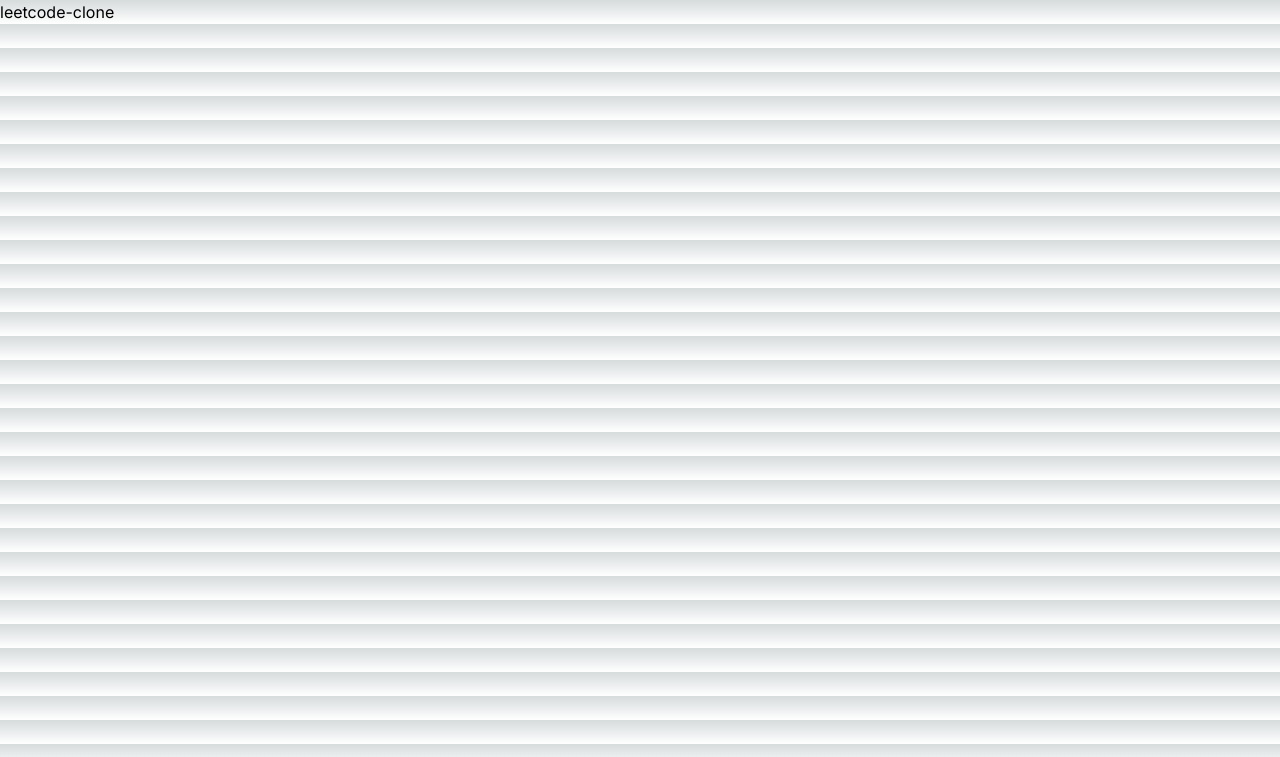
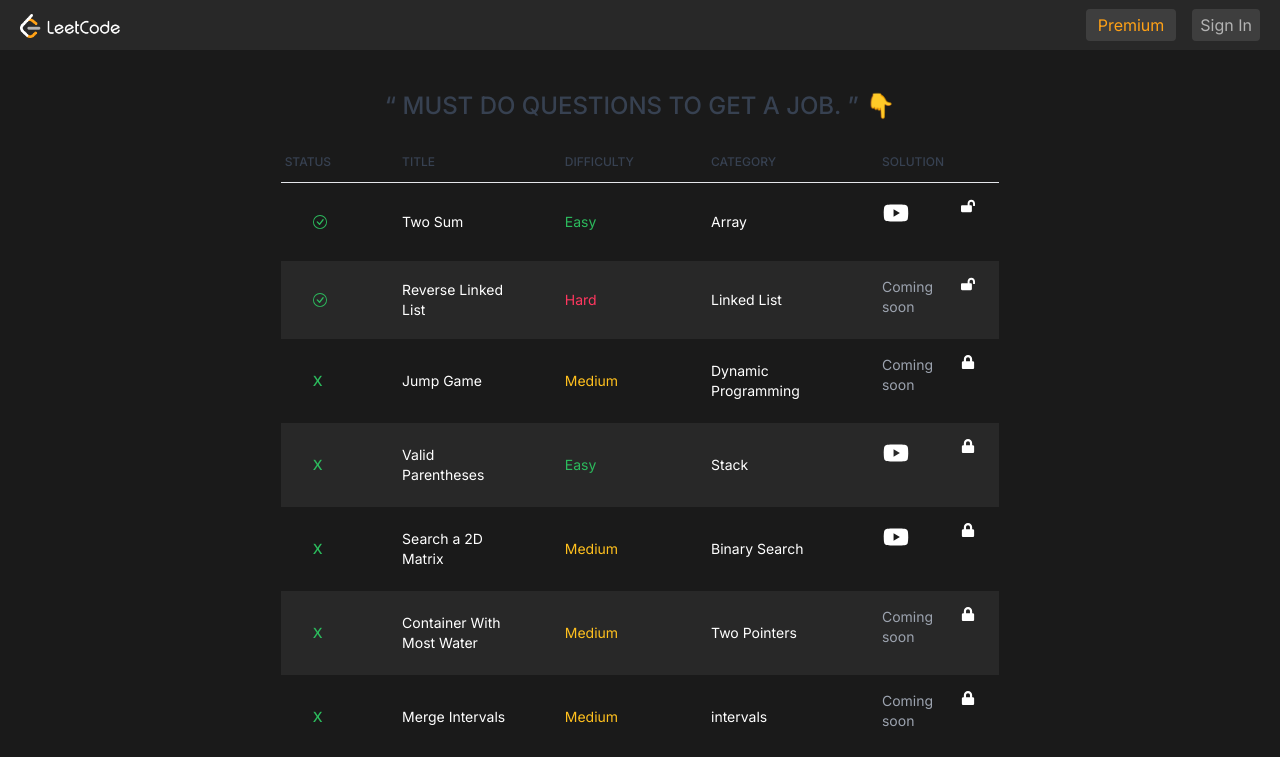
Before and after one commit to tejaskh3/codeshub, a Next.js app: page / in a window 1280 px wide. Shown: the top 757 px of the page. Built offline with nearby package versions, Linux system fonts and the light colour scheme; no server answers.

Commit message:
feat:added questions ui

```diff
--- a/package.json
+++ b/package.json
@@ -17,6 +17,7 @@
     "react-dom": "^18",
     "react-firebase-hooks": "^5.1.1",
     "react-icons": "^4.11.0",
+    "react-youtube": "^10.1.0",
     "recoil": "^0.7.7"
   },
   "devDependencies": {
--- a/src/app/page.tsx
+++ b/src/app/page.tsx
@@ -1,9 +1,40 @@
-import Image from 'next/image'
+import Topbar from "@/components/topbar/Topbar";
+import Image from "next/image";
+import ProblemsTable from "./problems-table/ProblemsTable";
 
 export default function Home() {
   return (
-    <main >
-     leetcode-clone
+    <main className="bg-dark-layer-2 min-h-screen">
+      <Topbar />
+      <h1 className="text-2xl text-center text-gray-700 dark:text-gray-400 font-medium uppercase mt-10 mb-5">
+        &ldquo; Must do questions to get a job. &rdquo; 👇
+      </h1>
+
+      <div className="relative overflow-x-auto mx-auto px-6 pb-10">
+        <table className="text-sm text-left text-gray-500 dark:text-gray-400 sm:w-7/12 w-full max-w-[1200px] mx-auto">
+          <thead className="text-xs text-gray-700 uppercase dark:text-gray-400 border-b ">
+            <tr>
+              <th scope="col" className="px-1 py-3 w-0 font-medium">
+                Status
+              </th>
+              <th scope="col" className="px-6 py-3 w-0 font-medium">
+                Title
+              </th>
+              <th scope="col" className="px-6 py-3 w-0 font-medium">
+                Difficulty
+              </th>
+
+              <th scope="col" className="px-6 py-3 w-0 font-medium">
+                Category
+              </th>
+              <th scope="col" className="px-6 py-3 w-0 font-medium">
+                Solution
+              </th>
+            </tr>
+          </thead>
+          <ProblemsTable></ProblemsTable>
+        </table>
+      </div>
     </main>
-  )
+  );
 }
--- /dev/null
+++ b/src/app/problems-table/ProblemsTable.tsx
@@ -0,0 +1,60 @@
+import React from "react";
+import { problems } from "@/problems-data/Problems";
+import { BsCheckCircle } from "react-icons/bs";
+import { AiFillYoutube } from "react-icons/ai";
+import { IoClose } from "react-icons/io5";
+import Link from "next/link";
+import { FaLock, FaLockOpen } from "react-icons/fa";
+
+type ProblemsTableProps = {
+  setLoadingProblems: React.Dispatch<React.SetStateAction<boolean>>;
+};
+
+const ProblemsTable: React.FC<ProblemsTableProps> = () => {
+  return (
+    <>
+      <tbody className="text-white ">
+        {problems.map((problem, idx) => {
+          const difficulyColor =
+            problem.difficulty === "Easy"
+              ? "text-dark-green-s"
+              : problem.difficulty === "Medium"
+              ? "text-dark-yellow"
+              : "text-dark-pink";
+          return (
+            <tr
+              className={`${idx % 2 == 1 ? "bg-dark-layer-1" : ""}`}
+              key={problem.id}
+            >
+              <th className="px-2 py-4 font-medium whitespace-nowrap text-dark-green-s">
+              <td className="px-6 py-4">
+                {!problem.isPaid ? <BsCheckCircle></BsCheckCircle> : <p>X</p>}
+              </td>
+              </th>
+
+              <td className="px-6 py-4">
+                {problem.title}
+              </td>
+              <td className={`px-6 py-4 ${difficulyColor}`}>
+                {problem.difficulty}
+              </td>
+              <td className={"px-6 py-4"}>{problem.category}</td>
+              <td className={"px-6 py-4 flex flex-row justify-between"}>
+                {problem.videoId ? (
+                  <AiFillYoutube
+                    fontSize={"28"}
+                    className="cursor-pointer hover:text-red-600"
+                  />
+                ) : (
+                  <p className="text-gray-400">Coming soon</p>
+                )}
+                <span>{problem.isPaid ? <FaLock /> : <FaLockOpen />}</span>
+              </td>
+            </tr>
+          );
+        })}
+      </tbody>
+    </>
+  );
+};
+export default ProblemsTable;
--- /dev/null
+++ b/src/components/topbar/Topbar.tsx
@@ -0,0 +1,72 @@
+"use client"
+import Link from "next/link";
+import { useRouter } from "next/navigation";
+import React from "react";
+import { useAuthState } from "react-firebase-hooks/auth";
+import { useSetRecoilState } from "recoil";
+import Image from "next/image";
+import { FaChevronLeft, FaChevronRight } from "react-icons/fa";
+import { BsList } from "react-icons/bs";
+import { auth } from "../../firebase/firebase";
+
+type TopbarProps = {
+  problemPage?: boolean;
+};
+
+const Topbar: React.FC<TopbarProps> = ({ problemPage }) => {
+  const [user] = useAuthState(auth);
+
+  return (
+    <nav className="relative flex h-[50px] w-full shrink-0 items-center px-5 bg-dark-layer-1 text-dark-gray-7">
+      <div className={`flex w-full items-center justify-between`}>
+        <Link href="/" className="h-[22px] flex-1">
+          <Image src="/logo-full.png" alt="Logo" height={100} width={100} />
+        </Link>
+
+        {problemPage && (
+          <div className="flex items-center gap-4 flex-1 justify-center">
+            <div className="flex items-center justify-center rounded bg-dark-fill-3 hover:bg-dark-fill-2 h-8 w-8 cursor-pointer">
+              <FaChevronLeft />
+            </div>
+            <Link
+              href="/"
+              className="flex items-center gap-2 font-medium max-w-[170px] text-dark-gray-8 cursor-pointer"
+            >
+              <div>
+                <BsList />
+              </div>
+              <p>Problem List</p>
+            </Link>
+            <div className="flex items-center justify-center rounded bg-dark-fill-3 hover:bg-dark-fill-2 h-8 w-8 cursor-pointer">
+              <FaChevronRight />
+            </div>
+          </div>
+        )}
+
+        <div className="flex items-center space-x-4 flex-1 justify-end">
+          <div>
+            <a
+              // href='https://www.buymeacoffee.com/burakorkmezz'
+              target="_blank"
+              rel="noreferrer"
+              className="bg-dark-fill-3 py-1.5 px-3 cursor-pointer rounded text-brand-orange hover:bg-dark-fill-2"
+            >
+              Premium
+            </a>
+          </div>
+          {!user && (
+            <Link
+              href="/auth"
+              // onClick={() => setAuthModalState((prev) => ({ ...prev, isOpen: true, type: "login" }))}
+            >
+              <button className="bg-dark-fill-3 py-1 px-2 cursor-pointer rounded ">
+                Sign In
+              </button>
+            </Link>
+          )}
+        </div>
+      </div>
+    </nav>
+  );
+};
+export default Topbar;
--- /dev/null
+++ b/src/problems-data/Problems.ts
@@ -0,0 +1,103 @@
+export type Problem = {
+	id: string;
+	title: string;
+	difficulty: string;
+	category: string;
+	order: number;
+	videoId?: string;
+    isPaid:Boolean;
+};
+
+export const problems: Problem[] = [
+	{
+		id: "two-sum",
+		title: "Two Sum",
+		difficulty: "Easy",
+		category: "Array",
+		order: 1,
+		videoId: "8-k1C6ehKuw",
+        isPaid:false,
+	},
+	{
+		id: "reverse-linked-list",
+		title: "Reverse Linked List",
+		difficulty: "Hard",
+		category: "Linked List",
+		order: 2,
+		videoId: "",
+        isPaid:false,
+	},
+	{
+		id: "jump-game",
+		title: "Jump Game",
+		difficulty: "Medium",
+		category: "Dynamic Programming",
+		order: 3,
+		videoId: "",
+        isPaid:true,
+
+	},
+	{
+		id: "valid-parentheses",
+		title: "Valid Parentheses",
+		difficulty: "Easy",
+		category: "Stack",
+		order: 4,
+		videoId: "xty7fr-k0TU",
+        isPaid:true,
+	},
+	{
+		id: "search-a-2d-matrix",
+		title: "Search a 2D Matrix",
+		difficulty: "Medium",
+		category: "Binary Search",
+		order: 5,
+		videoId: "ZfFl4torNg4",
+        isPaid:true,
+	},
+	{
+		id: "container-with-most-water",
+		title: "Container With Most Water",
+		difficulty: "Medium",
+		category: "Two Pointers",
+		order: 6,
+		videoId: "",
+        isPaid:true,
+	},
+	{
+		id: "merge-intervals",
+		title: "Merge Intervals",
+		difficulty: "Medium",
+		category: "intervals",
+		order: 7,
+		videoId: "",
+        isPaid:true,
+	},
+	{
+		id: "maximum-depth-of-binary-tree",
+		title: "Maximum Depth of Binary Tree",
+		difficulty: "Easy",
+		category: "Tree",
+		order: 8,
+		videoId: "4qYTqOiRMoM",
+        isPaid:true,
+	},
+	{
+		id: "best-time-to-buy-and-sell-stock",
+		title: "Best Time to Buy and Sell Stock",
+		difficulty: "Easy",
+		category: "Array",
+		order: 9,
+		videoId: "",
+        isPaid:true,
+	},
+	{
+		id: "subsets",
+		title: "Subsets",
+		difficulty: "Medium",
+		category: "Backtracking",
+		order: 10,
+		videoId: "",
+        isPaid:true,
+	},
+];
```
Also changed, not shown: 2 other files (tests, documents, lock files or other folders).
